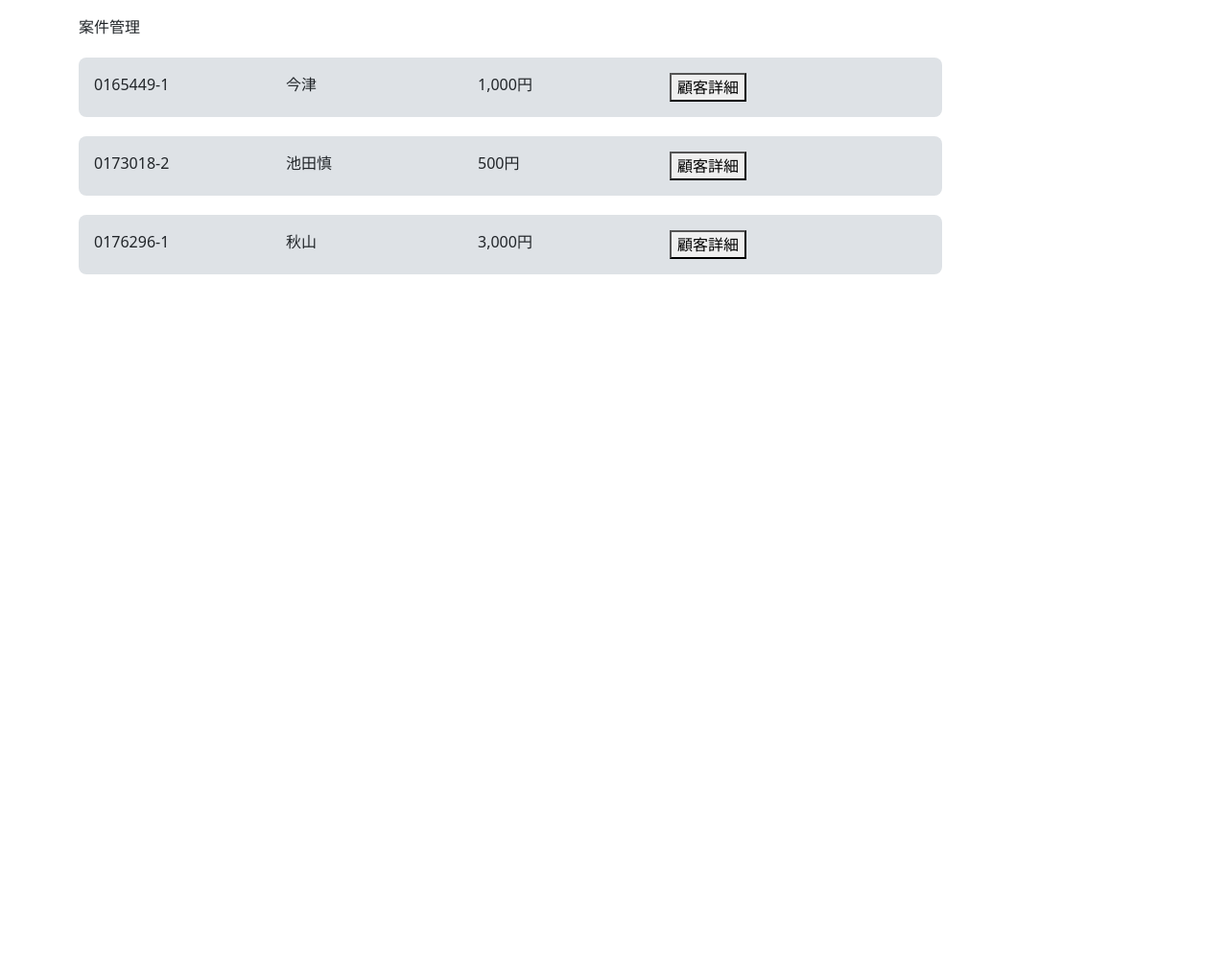
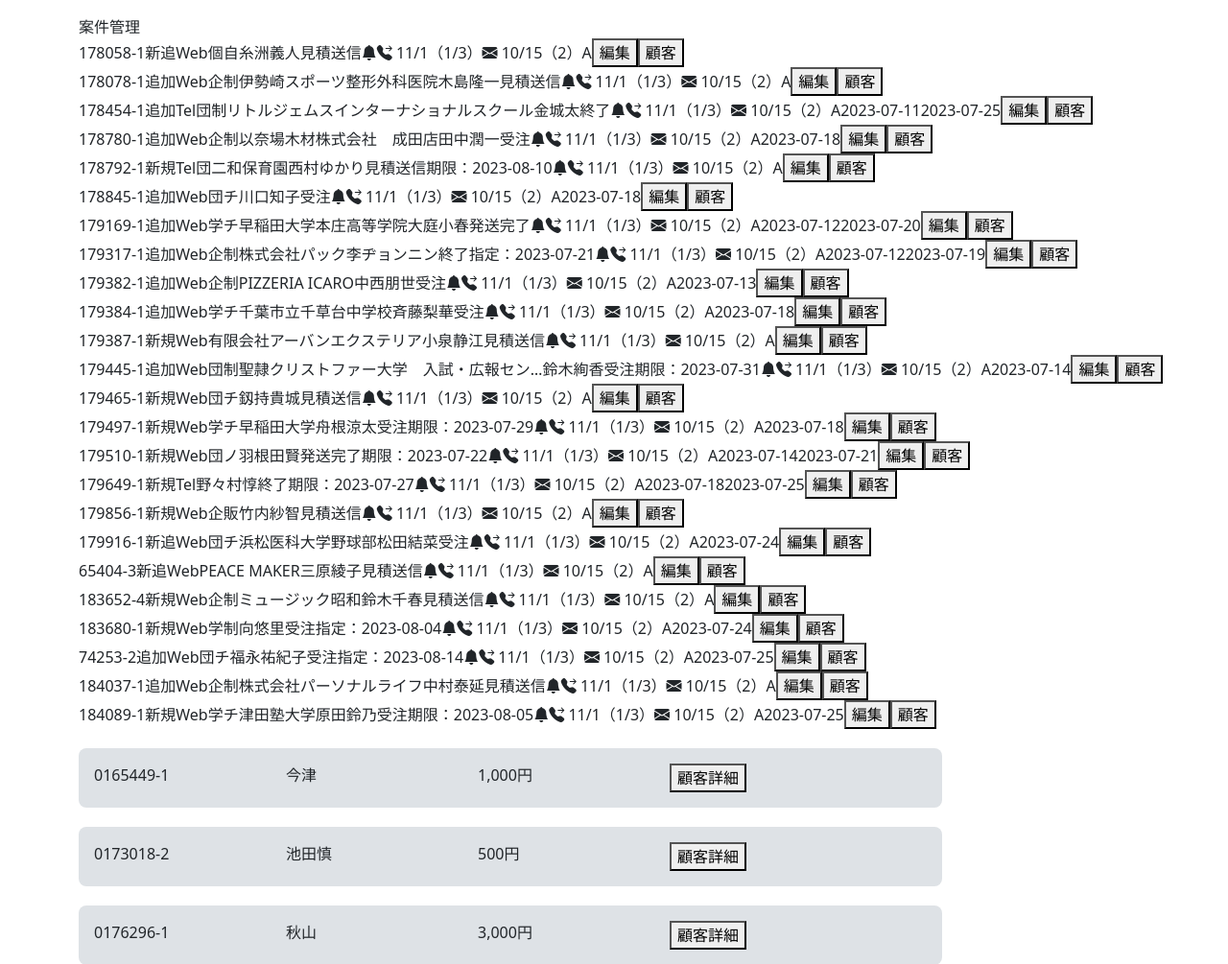
Before and after one commit to p1-kawamura/sfa_crm, a Django app: page / in a window 1280 px wide; the page is wider, and only the part inside the window is pictured. Shown: the top 1005 px of that part at 96% size. Before the commit the page ends 286 px from the top of that part, so only its background shows below. Run offline with Django 4.2, Linux system fonts and the light colour scheme; data comes from the database, SQL or seed files in the repository; both versions use the stored data as it was after the commit.

Commit message:
desk1819

```diff
--- a/sfa_crm/sfa/templates/sfa/index.html
+++ b/sfa_crm/sfa/templates/sfa/index.html
@@ -28,6 +28,65 @@
     <div class="container mt-3 mb-5">
         <div style="margin: 0 auto; width: 1300px;">
             案件管理
+            {% for i in list %}
+            <div class="flex" id="{{i.cus_id}}">
+                <div>{{i.mitsu_id}}-{{i.mitsu_ver}}</div>
+                <div>
+                    {% if i.order_kubun == "追加新柄" %}
+                        新追
+                    {% else %}
+                        {{i.order_kubun}}
+                    {% endif %}
+                </div>
+                <div>
+                    {% if i.keiro == "法人問合せ" %}
+                        法人
+                    {% else %}
+                        {{i.keiro}}
+                    {% endif %}
+                </div>
+                <div>
+                    {% if i.use_kubun == "企業" %}企
+                    {% elif i.use_kubun == "団体" %}団
+                    {% elif i.use_kubun == "学生" %}学
+                    {% elif i.use_kubun == "個人" %}個
+                    {% endif %}
+                </div>
+                <div>
+                    {% if i.use_youto == "チームウェア・アイテム" %}チ
+                    {% elif i.use_youto == "制服・スタッフウェア" %}制
+                    {% elif i.use_youto == "販促・ノベルティ" %}ノ
+                    {% elif i.use_youto == "記念品・贈答品" %}記
+                    {% elif i.use_youto == "販売" %}販
+                    {% elif i.use_youto == "自分用" %}自
+                    {% elif i.use_youto == "その他" %}他
+                    {% endif %}
+                </div>
+                <div>{{i.com | truncatechars:20}}</div>
+                <div>{{i.sei}}{{i.mei}}</div>
+                <div>{{i.status}}</div>
+                <div>
+                    {% if i.nouhin_shitei %}指定：{{i.nouhin_shitei}}
+                    {% elif i.nouhin_kigen %}期限：{{i.nouhin_kigen}}
+                    {% endif %}
+                </div>
+                <div><i class="bi bi-bell-fill"></i></div>
+                <div>
+                    <i class="bi bi-telephone-forward-fill"></i>
+                    11/1（1/3）
+                </div>
+                <div>
+                    <i class="bi bi-envelope-fill"></i>
+                    10/15（2）
+                </div>
+                <div>A</div>
+                <div>{{i.juchu_day}}</div>
+                <div>{{i.hassou_day}}</div>
+                <div><button>編集</button></div>
+                <div><button>顧客</button></div>
+            </div>
+            {% endfor %}
+
             <div>
                 <div class="flex2 title2" id="184960" name="est_list">
                     <div style="width: 200px;">0165449-1</div>
--- a/sfa_crm/sfa/views.py
+++ b/sfa_crm/sfa/views.py
@@ -6,7 +6,8 @@ import io
 
 
 def index(request):
-    return render(request,"sfa/index.html")
+    ins=Testdata.objects.all()
+    return render(request,"sfa/index.html",{"list":ins})
 
 
 def kokyaku_detail_api(request):
```
Also changed, not shown: sfa_crm/db.sqlite3.
